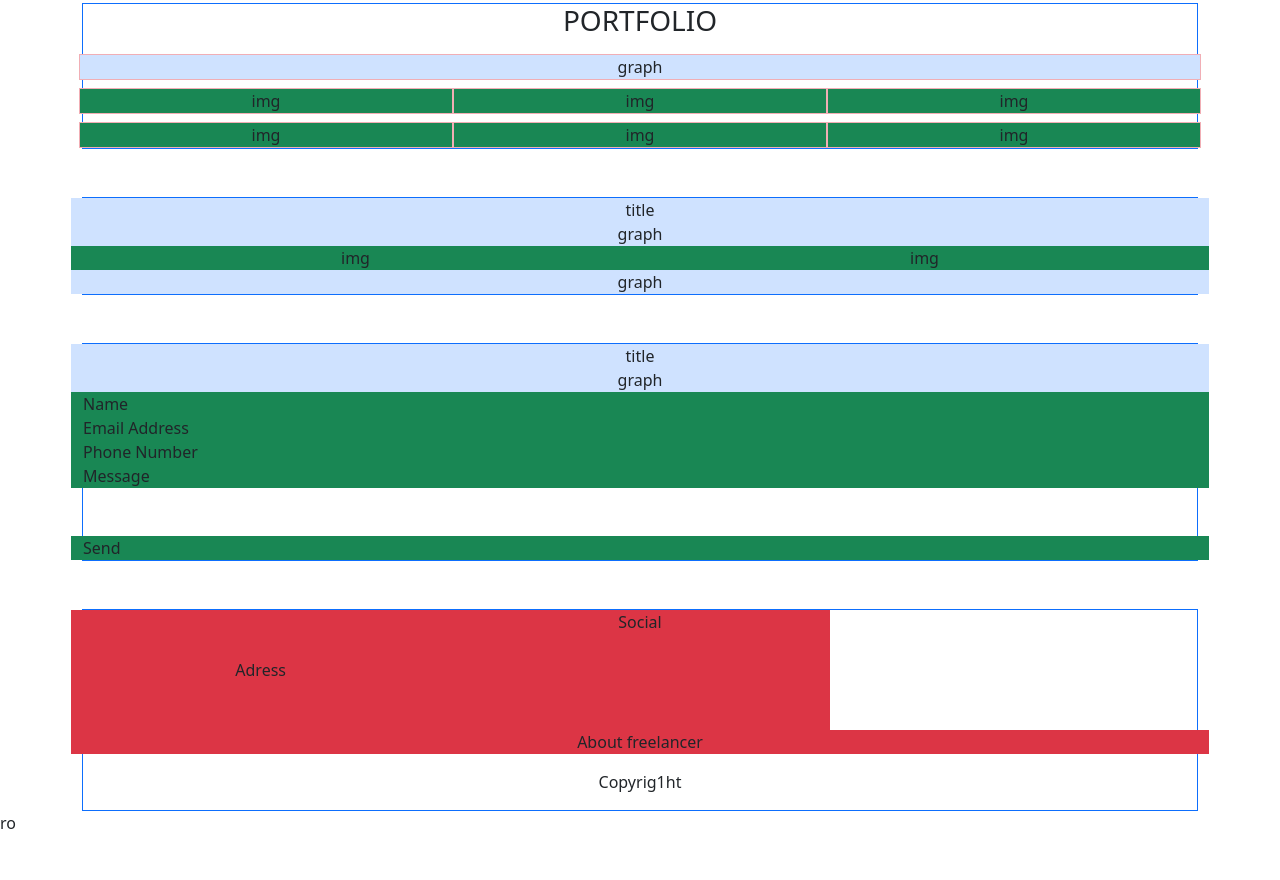
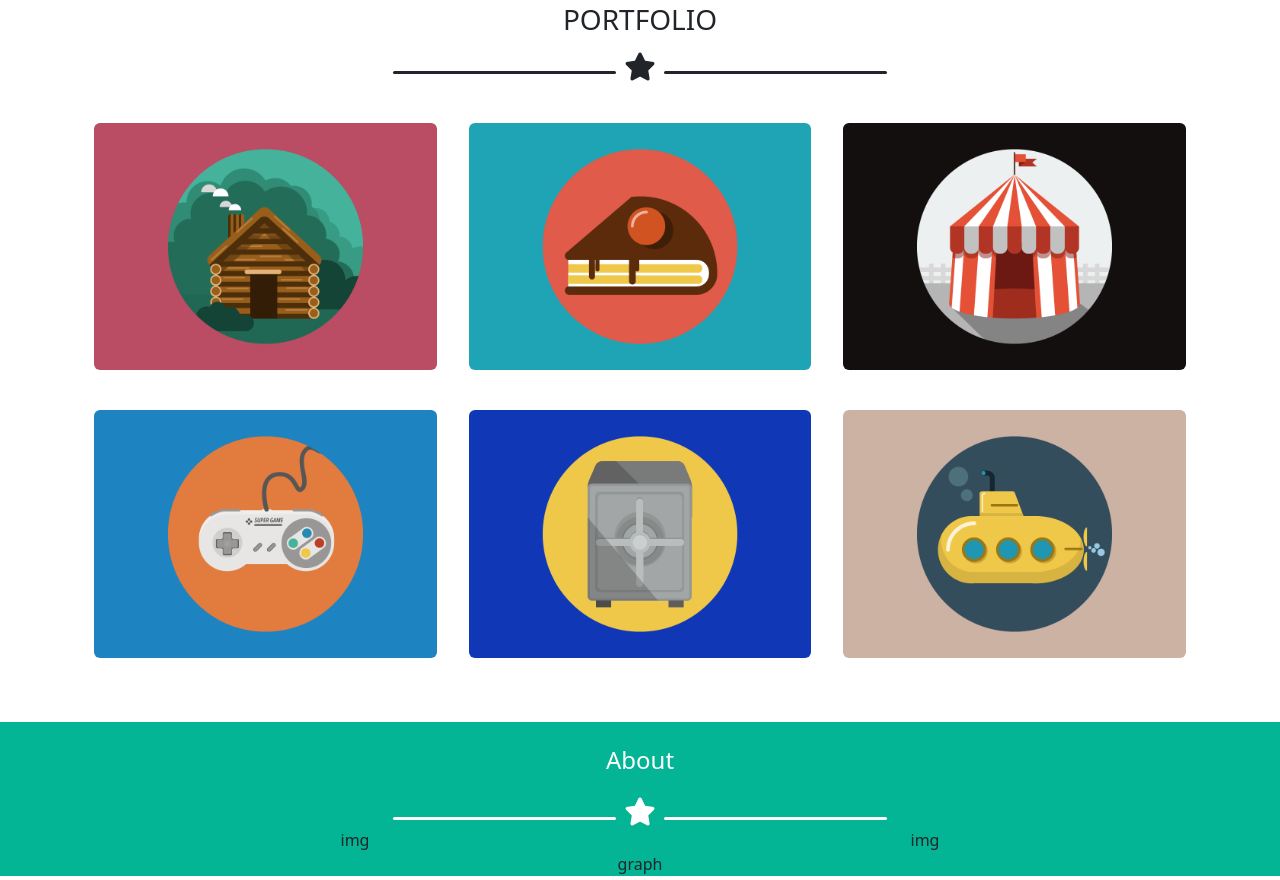
Before and after one commit to MicheleSantoro20/html-css-bootstrap-freelancer, a plain HTML site: page index.html in a window 1280 px wide. Shown: the part 932-1812 px from the top of the page. Before the commit the page ends 1767 px from the top, so only its background shows below. Drawn offline with nearby package versions, Linux system fonts and the light colour scheme.

Commit message:
Portfolio finished

```diff
--- a/css/style.css
+++ b/css/style.css
@@ -15,6 +15,7 @@
     line-height: 15px;
     height: 3px;
     width: 20%;
-    background-color: white;
-    border-radius: 20px;
+    border-radius: 40px;
 }
+
+.fa-star
--- a/index.html
+++ b/index.html
@@ -53,51 +53,75 @@
                             <h1 class="text-white">START BOOTSTRAP</h1>
                         </div>
                         <div class="justify-content-center d-flex align-items-center col-12 mt-2 mb-3">
-                            <span class="ms_line_graph me-1"></span>
+                            <span class="ms_line_graph bg-white me-1"></span>
                             <i class="fa-solid fa-star text-white fs-3"></i>
-                            <span class="ms_line_graph ms-1"></span>
+                            <span class="ms_line_graph bg-white ms-1"></span>
                         </div>
                         <div class="col-12 text-white fw-bold mb-4">GRAPHIC ARTIST - WEB DESIGNER - ILLUSTRATOR</div>
                     </div>
 
                 </div>
+
+            </div>
         </section>
 
 
 
-        </div>
-
         <div class="container-sm text-center mt-5">
-            <div class="border border-primary">
+            <div class="">
                 <div class="row g-2">
                     <h3 class=" col-12">PORTFOLIO</h3>
-                    <div class="border border-danger-subtle bg-primary-subtle col-12">graph</div>
-                    <div class="border border-danger-subtle bg-success col-12 col-sm-6 col-md-4">img</div>
-                    <div class="border border-danger-subtle bg-success col-12 col-sm-6 col-md-4">img</div>
-                    <div class="border border-danger-subtle bg-success col-12 col-sm-6 col-md-4">img</div>
-                    <div class="border border-danger-subtle bg-success col-12 col-sm-6 col-md-4">img</div>
-                    <div class="border border-danger-subtle bg-success col-12 col-sm-6 col-md-4">img</div>
-                    <div class="border border-danger-subtle bg-success col-12 col-sm-6 col-md-4">img</div>
+                    <div class=" col-12 mb-3">
+                        <span class="ms_line_graph bg-dark me-1"></span>
+                        <i class="fa-solid fa-star text-dark fs-3"></i>
+                        <span class="ms_line_graph bg-dark ms-1"></span>
+                    </div>
+                    <div class=" col-12 col-sm-6 col-md-4 p-3">
+                        <img class="img-fluid rounded" src="img/cabin.png" alt="">
+                    </div>
+                    <div class="col-12 col-sm-6 col-md-4 p-3">
+                        <img class="img-fluid rounded" src="img/cake.png" alt="">
+                    </div>
+                    <div class=" col-12 col-sm-6 col-md-4 p-3">
+                        <img class="img-fluid rounded" src="img/circus.png" alt="">
+                    </div>
+                    <div class="col-12 col-sm-6 col-md-4 p-3">
+                        <img class="img-fluid rounded" src="img/game.png" alt="">
+                    </div>
+                    <div class="col-12 col-sm-6 col-md-4 p-3">
+                        <img class="img-fluid rounded" src="img/safe.png" alt="">
+                    </div>
+                    <div class="col-12 col-sm-6 col-md-4 p-3">
+                        <img class="img-fluid rounded" src="img/submarine.png" alt="">
+                    </div>
                 </div>
 
             </div>
 
         </div>
 
+        <section class="ms_bg_green">
+            <div class="container-sm text-center mt-5 ">
+                <div class="">
+                    <div class="row">
+                        <div class=" col-12">
+                            <h4 class="text-white mt-4 mb-4">About</h4>
+                        </div>
+                        <div class="col-12">
+                            <span class="ms_line_graph bg-white me-1"></span>
+                            <i class="fa-solid fa-star text-white fs-3"></i>
+                            <span class="ms_line_graph bg-white ms-1"></span>
+                        </div>
+                        <div class="col-12 col-sm-6 ">img</div>
+                        <div class="col-12 col-sm-6 ">img</div>
+                        <div class="col-12">graph</div>
+                    </div>
 
-        <div class="container-sm text-center mt-5">
-            <div class="border border-primary">
-                <div class="row">
-                    <div class="bg-primary-subtle col-12">title</div>
-                    <div class="bg-primary-subtle col-12">graph</div>
-                    <div class="bg-success col-12 col-sm-6 ">img</div>
-                    <div class="bg-success col-12 col-sm-6 ">img</div>
-                    <div class="bg-primary-subtle col-12">graph</div>
                 </div>
 
             </div>
 
-        </div>
+        </section>
 
 
         <div class="container-sm  mt-5">
```
